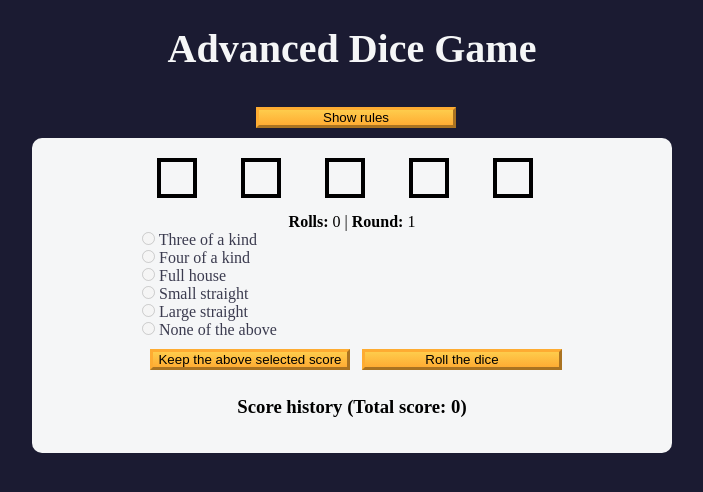
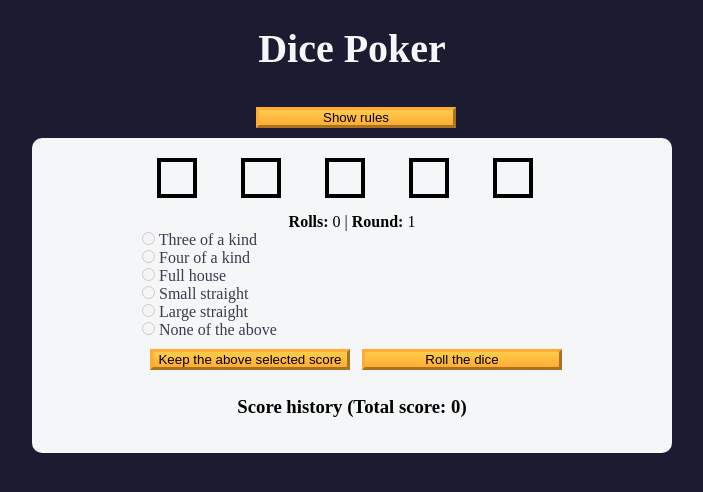
Before and after one commit to JWAllport/DicePoker, a plain HTML site: page index.html in a window 1280 px wide. Shown: the whole page, without its empty margins (288-991 px from the left). Drawn offline with Linux system fonts and the light colour scheme.

Commit message:
Update index.html Update title

```diff
--- a/index.html
+++ b/index.html
@@ -4,13 +4,13 @@
 <head>
   <meta charset="utf-8" />
   <meta name="viewport" content="width=device-width, initial-scale=1.0" />
-  <title>Advanced Dice Game</title>
+  <title>Dice Poker</title>
   <link rel="stylesheet" href="styles.css" />
 </head>
 
 <body>
   <header>
-    <h1>Advanced Dice Game</h1>
+    <h1>Dice Poker</h1>
     <button class="btn" id="rules-btn" type="button">Show rules</button>
     <div class="rules-container">
       <h2>Rules</h2>
```
